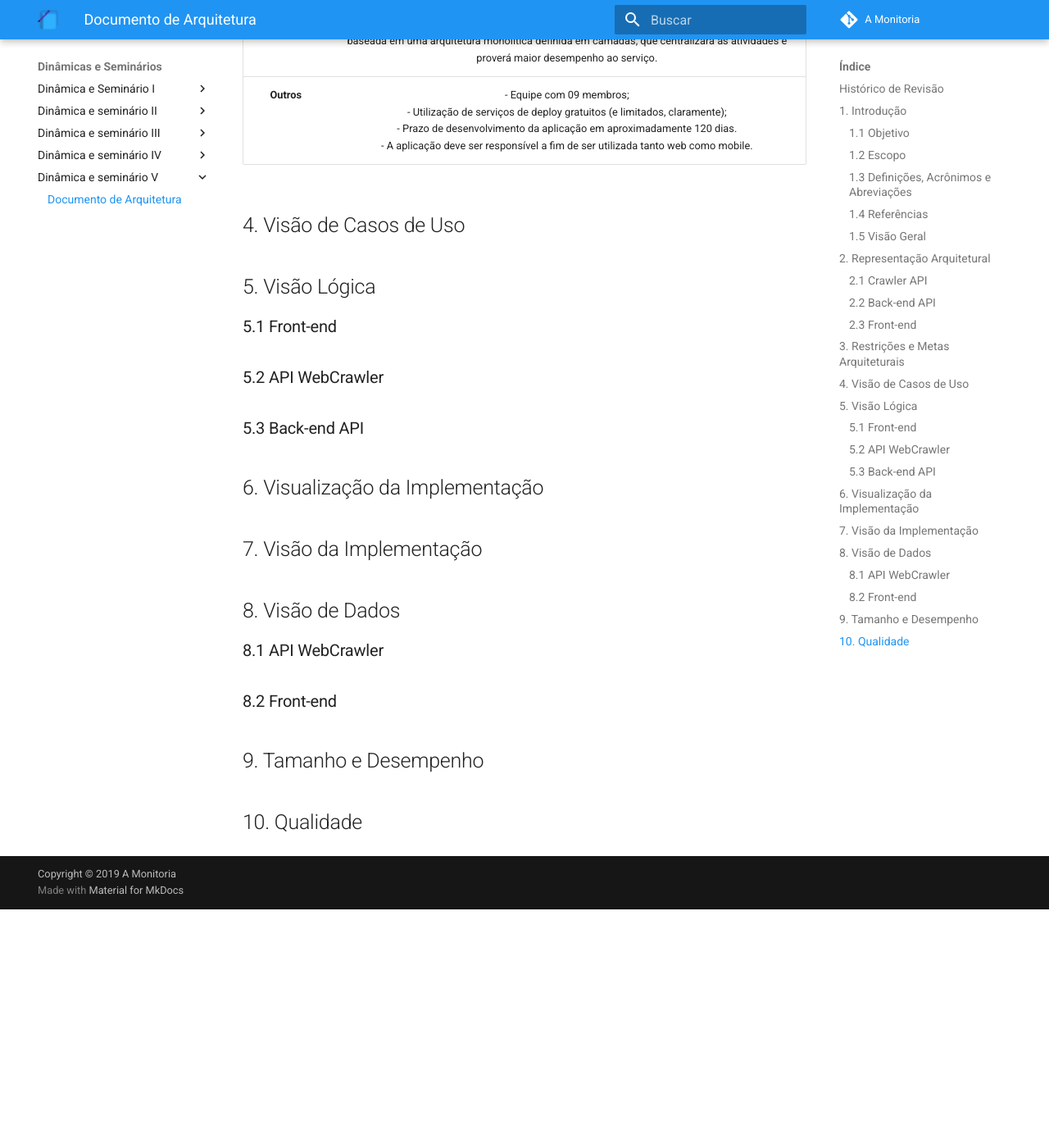
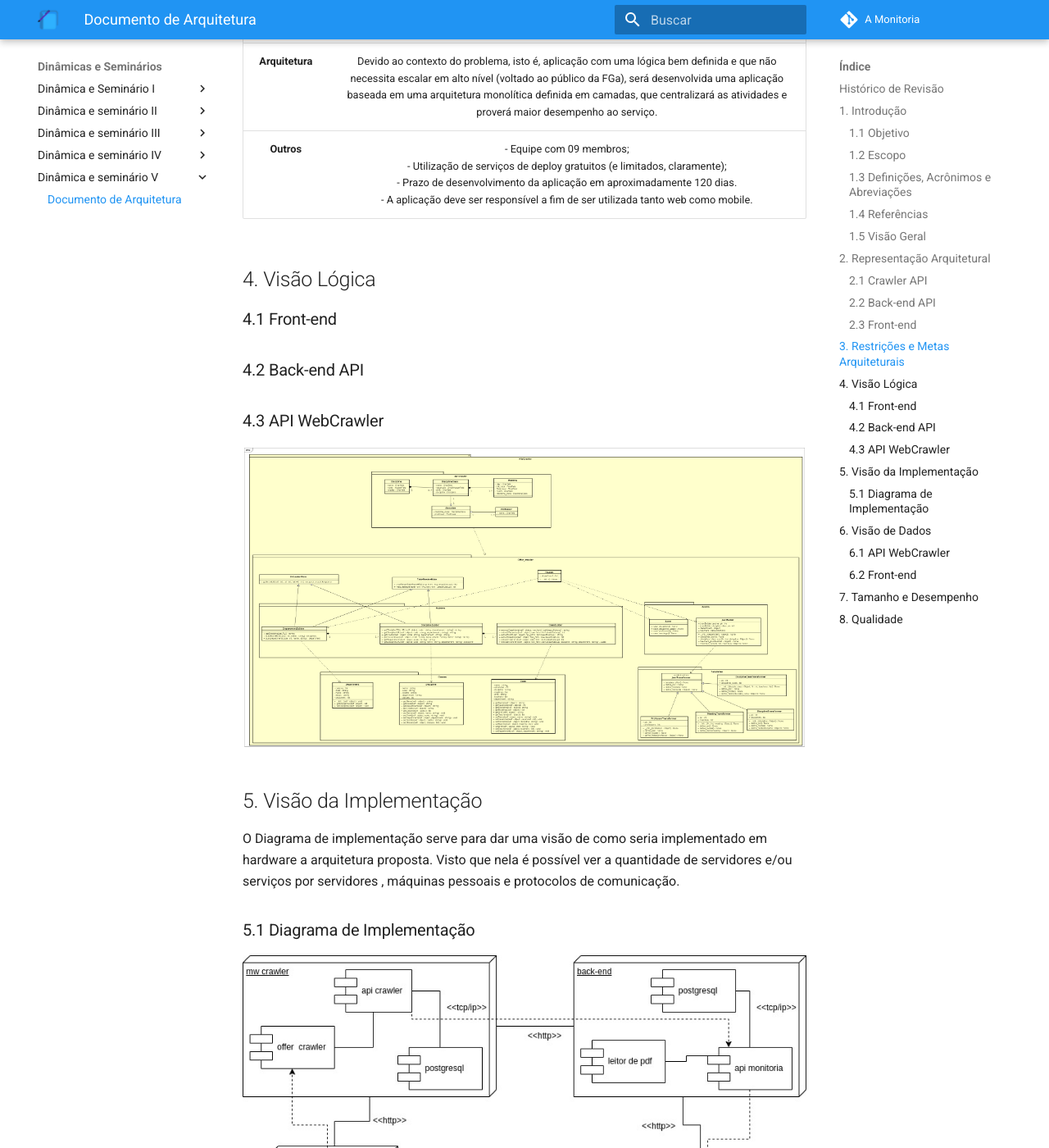
Before and after one commit to 2019-2-arquitetura-desenho/wiki, an MkDocs documentation site: the page built from docs/dinamica_seminario_V/documento_arquitetura.md, in a window 1280 px wide and 1400 px high, scrolled down 3557 px. Shown: the whole window at 82% size. Built offline with MkDocs 1.6.1 and Material for MkDocs 9.7.7, drawn with Linux system fonts in a browser that asks for light colours; comment, search, counter and statistics services are not loaded; old or Windows-style settings are respelled for this version of MkDocs; before the commit the page ends 4666 px from its top, so only the background shows below that; some of the changed text lies outside the part shown.

Commit message:
Add implementation diagram
Co-authored-by: Welison Almeida <welison.almeida.923@gmail.com>
Co-authored-by: Lieverton Santos <lievertom@gmail.com>

```diff
--- a/docs/dinamica_seminario_V/documento_arquitetura.md
+++ b/docs/dinamica_seminario_V/documento_arquitetura.md
@@ -8,7 +8,7 @@
 | 16/11/2019 | 0.2 | Adiciona representação arquitetural | [Welison Regis](https://github.com/WelisonR) |
 | 17/11/2019 | 0.3 | Inclui o objetivo, escopo e referências | [Paulo Vitor](https://github.com/PauloVitorRocha) |
 | 17/11/2019 | 0.4 | Adiciona restrições e metas arquiteturais | [Lieverton Silva](https://github.com/lievertom) e [Welison Regis](https://github.com/WelisonR) |
-
+| 17/11/2019 | 0.4 | Adiciona diagrama de componente | [Lieverton Silva](https://github.com/lievertom) e [Welison Regis](https://github.com/WelisonR) |
 
 ## 1. Introdução
 
@@ -87,32 +87,32 @@ To do
 | **Arquitetura** | Devido ao contexto do problema, isto é, aplicação com uma lógica bem definida e que não necessita escalar em alto nível (voltado ao público da FGa), será desenvolvida uma aplicação baseada em uma arquitetura monolítica definida em camadas, que centralizará as atividades e proverá maior desempenho ao serviço. |
 | **Outros** | - Equipe com 09 membros;<br/> - Utilização de serviços de deploy gratuitos (e limitados, claramente); <br/> - Prazo de desenvolvimento da aplicação em aproximadamente 120 dias.<br/> - A aplicação deve ser responsível a fim de ser utilizada tanto web como mobile.|
 
-## 4. Visão de Casos de Uso
+## 4. Visão Lógica
+
+### 4.1 Front-end
+
+### 4.2 Back-end API
+
+### 4.3 API WebCrawler
+
+![Diagrama de Classe Crawler](assets/diagrama_classe_crawler.png)
+
+## 5. Visão da Implementação
+
+O Diagrama de implementação serve para dar uma visão de como seria implementado em hardware a arquitetura proposta. Visto que nela é possível ver a quantidade de servidores e/ou serviços por servidores , máquinas pessoais e protocolos de comunicação.
+
+### 5.1 Diagrama de Implementação
+
+![Diagrama de Implementação](assets/diagrama_implementacao.jpg)
+
+## 6. Visão de Dados
+
+### 6.1 API WebCrawler
+
+### 6.2 Front-end
 
 
-## 5. Visão Lógica
-
-### 5.1 Front-end
-
-### 5.2 API WebCrawler
-
-### 5.3 Back-end API
+## 7. Tamanho e Desempenho
 
 
-## 6. Visualização da Implementação
-
-
-## 7. Visão da Implementação
-
-
-## 8. Visão de Dados
-
-### 8.1 API WebCrawler
-
-### 8.2 Front-end
-
-
-## 9. Tamanho e Desempenho
-
-
-## 10. Qualidade
+## 8. Qualidade
```
Also changed, not shown: docs/dinamica_seminario_V/assets/diagrama_classe_crawler.png (added), docs/dinamica_seminario_V/assets/diagrama_implementacao.jpg (added).
